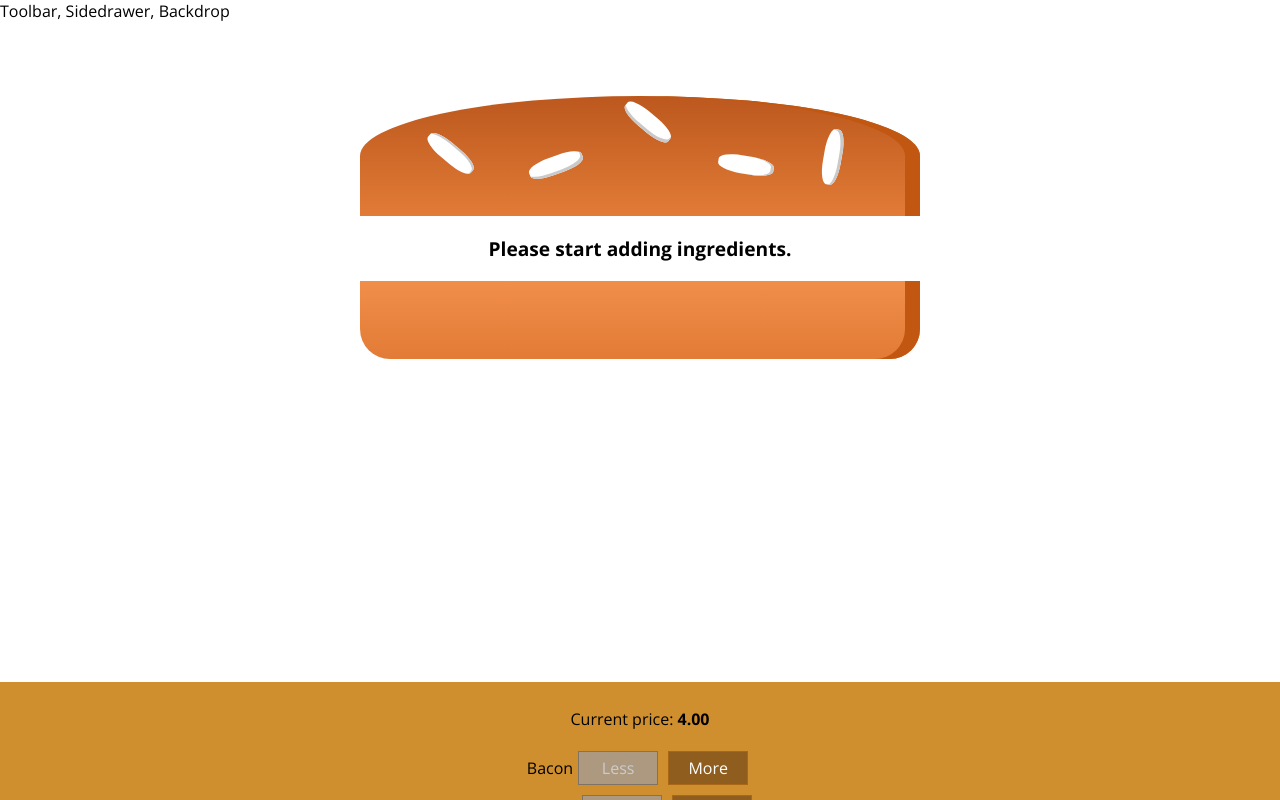
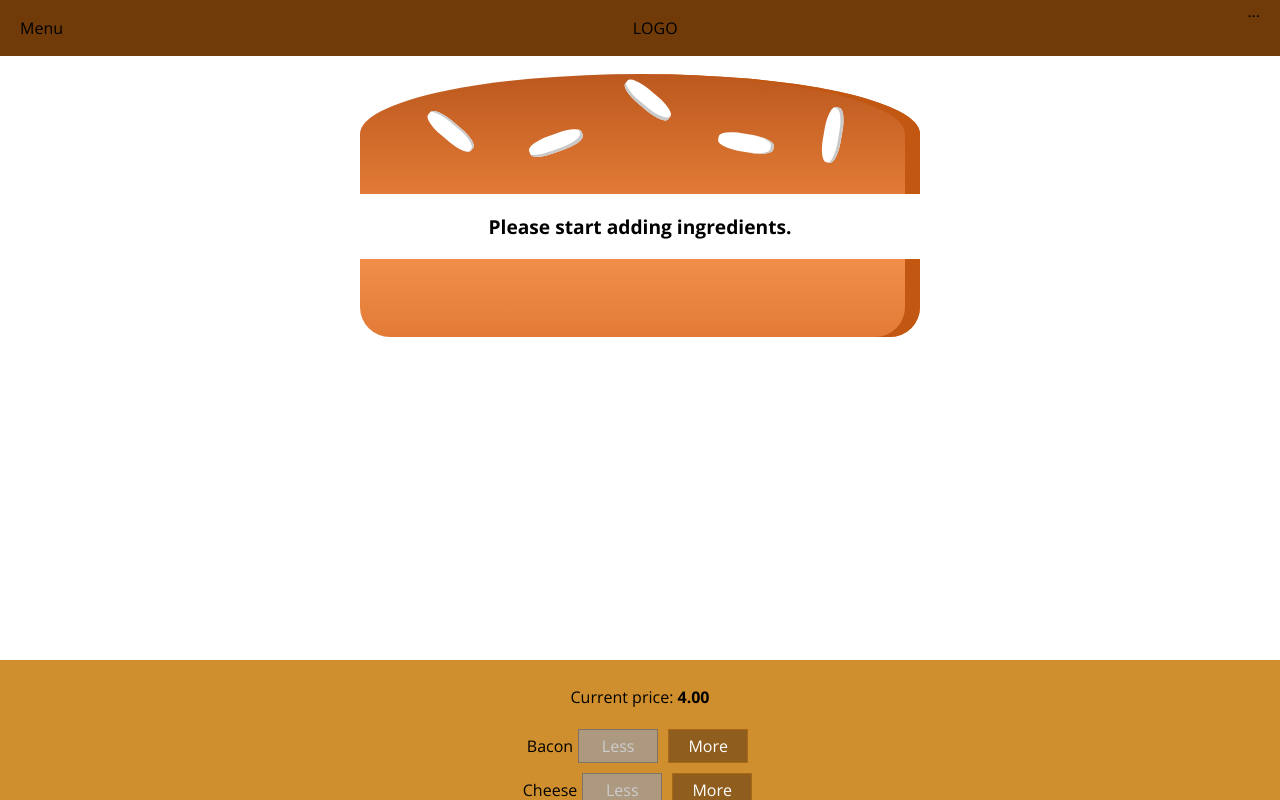
Before and after one commit to Eric-Ferole/react-burger-builder, a React app: page / in a window 1280 px wide. Shown: the top 800 px of the page. Built offline with nearby package versions, Linux system fonts and the light colour scheme.

Commit message:
Adding menu

```diff
--- a/src/components/Layout/Layout.js
+++ b/src/components/Layout/Layout.js
@@ -1,12 +1,12 @@
 import React from 'react';
 
 import classes from './Layout.css';
-
+import Toolbar from '../Navigation/Toobar/Toolbar';
 import Aux from '../../hoc/Aux';
 
 const layout = ( props ) => (
   <Aux>
-    <div>Toolbar, Sidedrawer, Backdrop</div>
+    <Toolbar />
     <main className={classes.Content}>
       {props.children}
     </main>
--- /dev/null
+++ b/src/components/Navigation/Toobar/Toolbar.css
@@ -0,0 +1,18 @@
+.Toolbar {
+  height: 56px;
+  width: 100%;
+  position: fixed;
+  background-color: #703B09;
+  display: flex;
+  justify-content: space-between;
+  align-items: center;
+  padding: 0 20px;
+  box-sizing: border-box;
+  top: 0;
+  left: 0;
+  z-index: 90;
+}
+
+.Toolbar nav {
+  height: 100%;
+}
--- /dev/null
+++ b/src/components/Navigation/Toobar/Toolbar.js
@@ -0,0 +1,16 @@
+import React from 'react';
+
+// Style
+import classes from './Toolbar.css'
+
+const toolbar = ( props ) => (
+  <header className={classes.Toolbar}>
+    <div>Menu</div>
+    <div>LOGO</div>
+    <nav>
+      ...
+    </nav>
+  </header>
+);
+
+export default toolbar;
```
